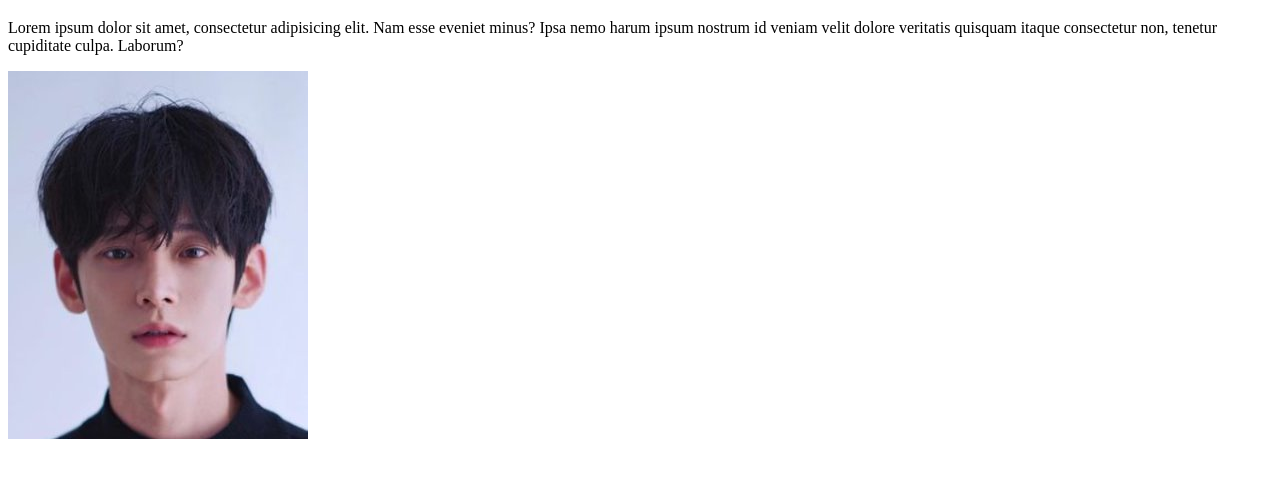
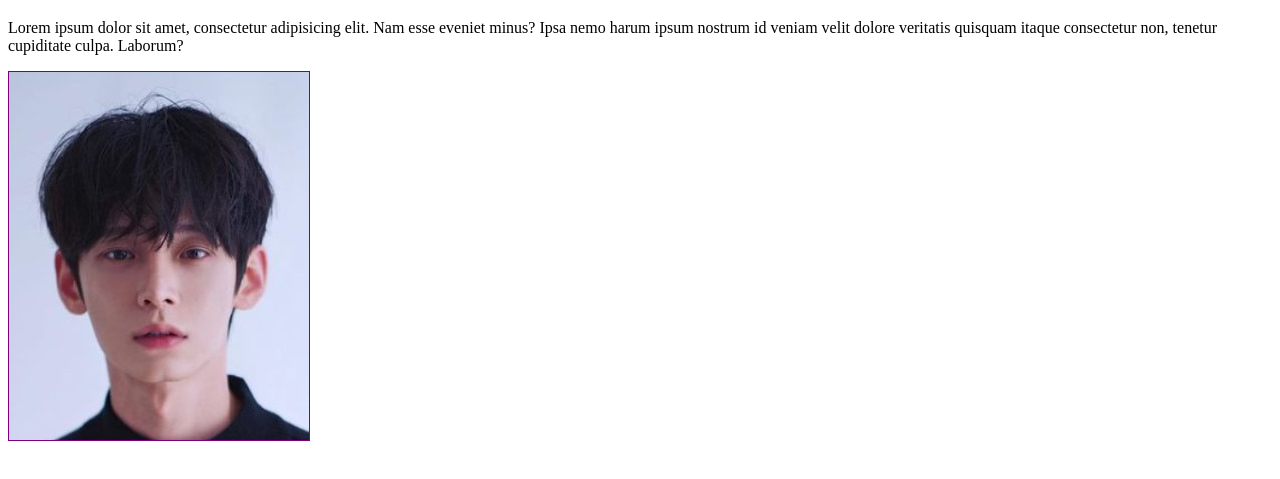
Before and after one commit to Atia9f/second-website, a plain HTML site: page index.html in a window 1280 px wide. Shown: the part 61-540 px from the top of the page. Drawn offline with Linux system fonts and the light colour scheme.

Commit message:
added style

```diff
--- a/index.html
+++ b/index.html
@@ -3,6 +3,7 @@
 <head>
     <meta charset="UTF-8">
     <meta name="viewport" content="width=device-width, initial-scale=1.0">
+    <link rel="stylesheet" href="styls/style.css">
     <title>My seond website</title>
 </head>
 <body>
--- /dev/null
+++ b/styls/style.css
@@ -0,0 +1,4 @@
+img{
+border: 1px solid purple;
+box-shadow: 5px 5px 5x purple;
+}
```
